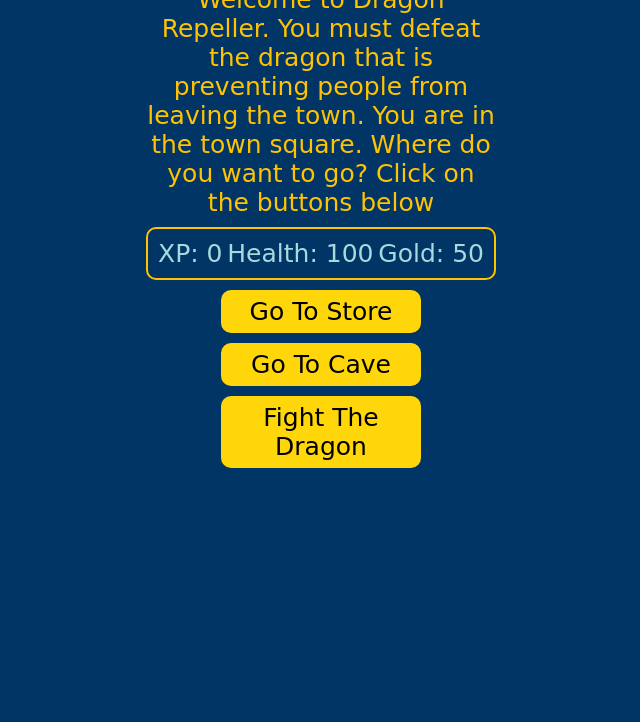
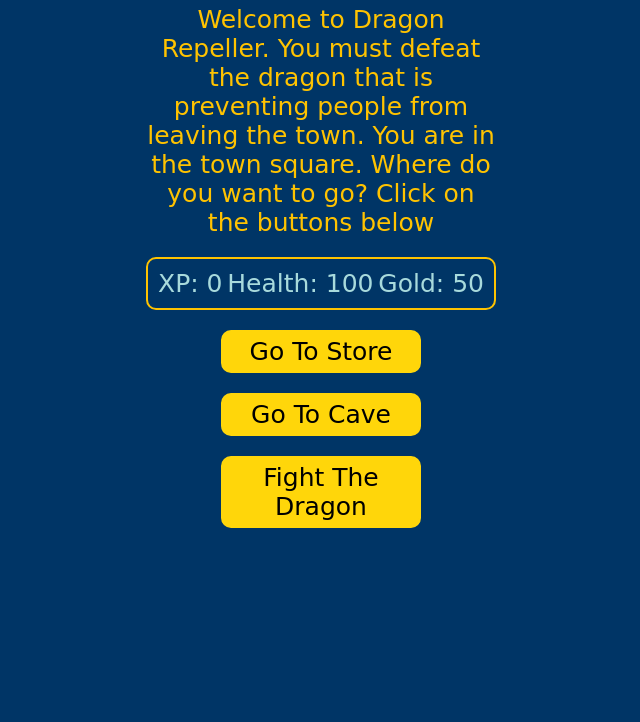
Before and after one commit to ayufarhanis95/roleplayingapp, a plain HTML site: page index.html in a window 1280 px wide. Shown: the part 78-800 px from the top of the page, without its empty margins (319-959 px from the left). Drawn offline with Linux system fonts and the light colour scheme; a web font is replaced by a local one.

Commit message:
Edited the padding size

```diff
--- a/styles.css
+++ b/styles.css
@@ -24,7 +24,7 @@ h1 {
   font-size: 1.5rem;
   text-align: center;
   color: var(--title-text);
-  margin-top: 10px;
+  margin-top: 20px;
 }
 
 body:not(h1) {
@@ -37,8 +37,8 @@ body:not(h1) {
 }
 
 div {
-  padding-top: 10px;
-  padding-bottom: 10px;
+  padding-top: 20px;
+  padding-bottom: 20px;
 }
 button {
   text-align: center;
@@ -61,7 +61,7 @@ button:hover {
   width: 200px;
   margin-left: auto;
   margin-right: auto;
-  gap: 10px;
+  gap: 20px;
 }
 
 #text {
```
